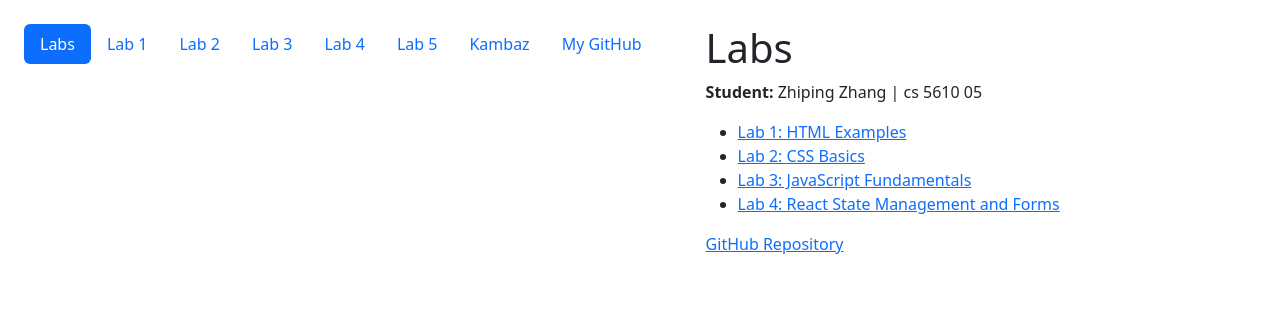
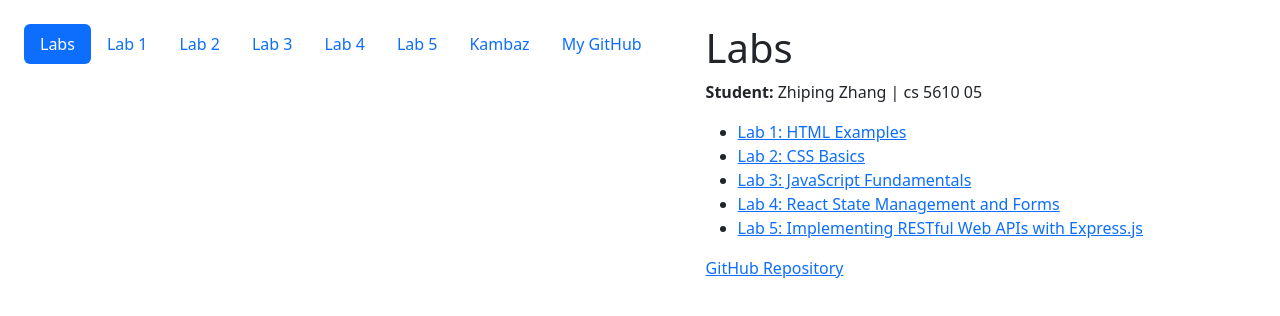
Before and after one commit to ZhipingZhangArya/kambaz-next-js, a Next.js app: page /Labs in a window 1280 px wide. Shown: the top 316 px of the page. Built offline with nearby package versions, Linux system fonts and the light colour scheme.

Commit message:
Add Lab 5 link to Labs page

```diff
--- a/app/Labs/page.tsx
+++ b/app/Labs/page.tsx
@@ -26,6 +26,11 @@ export default function Labs() {
             Lab 4: React State Management and Forms
           </Link>
         </li>
+        <li>
+          <Link href="/Labs/Lab5" id="wd-lab5-link">
+            Lab 5: Implementing RESTful Web APIs with Express.js
+          </Link>
+        </li>
       </ul>
       <p>
         <a
```
